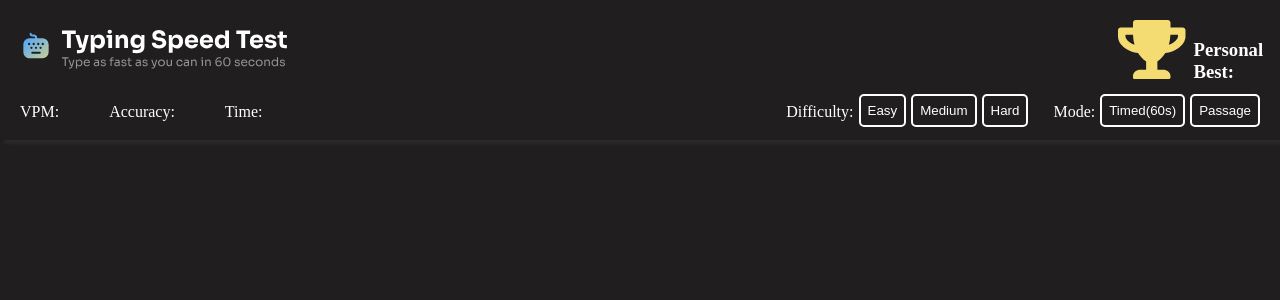
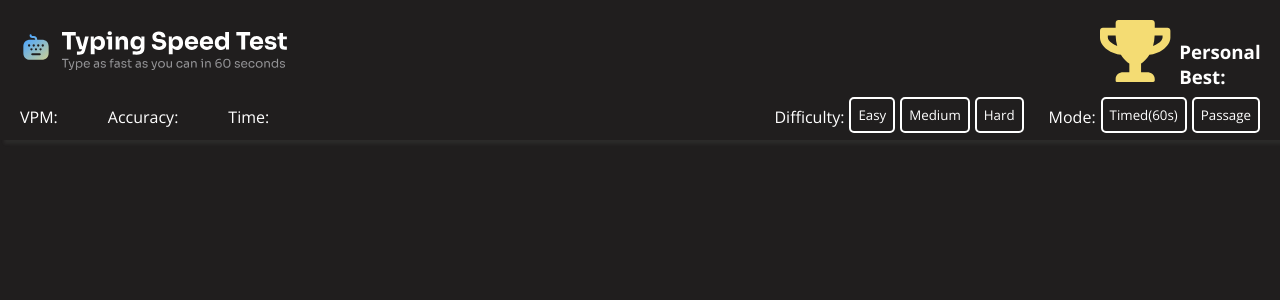
Before and after one commit to busrauflaz/typing-speed-test, a React (Vite) app in the folder typing-speed-test-react/: page / in a window 1280 px wide. Shown: the top 300 px of the page. Built offline with nearby package versions, Linux system fonts and the light colour scheme.

Commit message:
sekizinci commit

```diff
--- a/typing-speed-test-react/index.html
+++ b/typing-speed-test-react/index.html
@@ -1,6 +1,9 @@
 <!doctype html>
 <html lang="en">
   <head>
+    <link rel="preconnect" href="https://fonts.googleapis.com">
+    <link rel="preconnect" href="https://fonts.gstatic.com" crossorigin>
+    <link href="https://fonts.googleapis.com/css2?family=Open+Sans:ital,wght@0,300..800;1,300..800&display=swap" rel="stylesheet">
     <meta charset="UTF-8" />
     <link rel="icon" type="image/svg+xml" href="/vite.svg" />
     <meta name="viewport" content="width=device-width, initial-scale=1.0" />
--- a/typing-speed-test-react/src/App.jsx
+++ b/typing-speed-test-react/src/App.jsx
@@ -7,6 +7,8 @@ function App(){
 
   const [text, setText] = React.useState([])
 
+  const [pressedKey, setPressedKey] = React.useState([])
+
   function getRandomText(){
      let index = Math.floor(Math.random() * 10)
      let random_text = []
@@ -15,10 +17,10 @@ function App(){
       random_text =  data.easy[index].text.split(""))
      }
      { difficulty == "medium" && (
-      random_text =  data.hard[index].text.split(""))
+      random_text =  data.medium[index].text.split(""))
      }
      { difficulty == "hard" && (
-      random_text = data.medium[index].text.split(""))
+      random_text = data.hard[index].text.split(""))
      }
 
      return random_text
@@ -30,8 +32,10 @@ function App(){
   }, [difficulty])
 
   React.useEffect(() => {
-    function handleKeyDown(){
-      console.log("you pressed!")
+    function handleKeyDown(event){
+      console.log("you pressed!", event.key)
+
+      setPressedKey(prevKey => [...prevKey, event.key])
     }
 
     document.addEventListener("keydown", handleKeyDown)
@@ -61,7 +65,7 @@ function App(){
          />
       </header>
 
-      <p>{text}</p>
+      <p className="text">{text}</p>
 
 
     </>
--- a/typing-speed-test-react/src/index.css
+++ b/typing-speed-test-react/src/index.css
@@ -1,5 +1,6 @@
 *{
   box-sizing: border-box;
+  font-family: Open Sans;
 }
 
 body{
@@ -69,3 +70,9 @@ button:hover{
 #mode{
   margin-left: 25px;
 }
+
+.text{
+  padding: 20px;
+  font-size: 2em;
+  margin-left: 10px;
+}
```
